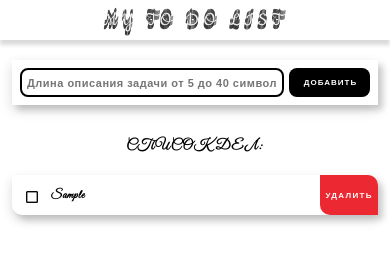
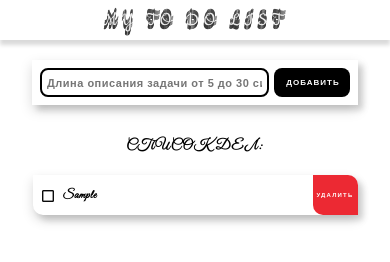
Before and after one commit to desmond333/to-do-list-on-native-javascript, a plain HTML site: page index.html in a window 390 px wide. Both pictures are taken after typing "Sample" into the empty fields and a click on the button "ДОБАВИТЬ". Drawn offline with Linux system fonts and the light colour scheme.

Commit message:
last commit

```diff
--- a/css/media.scss
+++ b/css/media.scss
@@ -193,20 +193,20 @@
   }
 
   .addToDoArea {
-    width: 350px;
+    width: 310px;
     padding: 8px 8px;
     grid-gap: 5px;
     box-shadow: 5px 5px 6px rgba(0, 0, 0, 0.15), 0 5px 12px rgba(0, 0, 0, 0.15);
 
     .inputWrapper input {
       height: 25px;
-      width: 250px;
+      width: 215px;
       font-size: 11px;
       letter-spacing: 0.5px;
     }
 
     .buttonWrapper button {
-      height: 28.5px;
+      height: 29px;
       font-size: 8px;
       letter-spacing: 1px;
       padding-left: 8px;
@@ -241,13 +241,13 @@
     }
 
     .toDoItem {
-      width: 366px;
+      width: 325px;
       height: 40px;
       border-radius: 0 10px;
       box-shadow: 5px 5px 6px rgba(0, 0, 0, 0.15), 0 5px 12px rgba(0, 0, 0, 0.15);
 
       .checkboxCompleteTask {
-        padding-top: 4px;
+        padding-top: 3px;
         .checkbox-other .customCheckbox {
           width: 12px;
           height: 12px;
@@ -261,9 +261,10 @@
       }
 
       .btnDelete {
-        font-size: 8px;
-        letter-spacing: 1.3px;
+        font-size: 6px;
+        letter-spacing: 1.2px;
         border-radius: 0 10px;
+        width: 45px;
       }
 
       .btnDelete:active {
@@ -273,13 +274,20 @@
     }
 
     .toDoItem.checked {
-      margin-left: 5px;
-      width: 355px;
+      margin-left: 3px;
+      width: 320px;
       .taskDescription{
         font-size: 11px;
       }
       .btnDelete {
-        font-size: 7px;
+        font-size: 5.5px;
+      }
+      .checkboxCompleteTask {
+        padding-top: 4px;
+        .checkbox-other .customCheckbox {
+          width: 10px;
+          height: 10px;
+        }
       }
     }
   }
--- a/index.html
+++ b/index.html
@@ -15,7 +15,7 @@
     <div class="container">
       <div class="addToDoArea">
         <div class="inputWrapper">
-          <input type="text" class="descriptionTask" placeholder="Длина описания задачи от 5 до 40 символов"/>
+          <input type="text" class="descriptionTask" placeholder="Длина описания задачи от 5 до 30 символов"/>
         </div>
         <div class="buttonWrapper">
           <button class="addTask">добавить</button>
--- a/js/main.js
+++ b/js/main.js
@@ -75,7 +75,7 @@ let deleteTask = index => {
 }
 
 addTaskBtn.addEventListener("click", () => {
-    if (deskTaskInp.value.length >= 5 && deskTaskInp.value.length <= 35) { //Описание задачи от a и до b символов
+    if (deskTaskInp.value.length >= 5 && deskTaskInp.value.length <= 30) { //Описание задачи от a и до b символов
         tasks.push(new Task(deskTaskInp.value)); //по клику создаем новый объект в массиве tasks, в который передаём то, что ввёл пользователь
         updateLocalStorage();
         fillHtmlList(); //заполняет div одинаковыми объектами из массива tasks или lS
```
Also changed, not shown: css/main.css, css/media.css, 2 other files.
